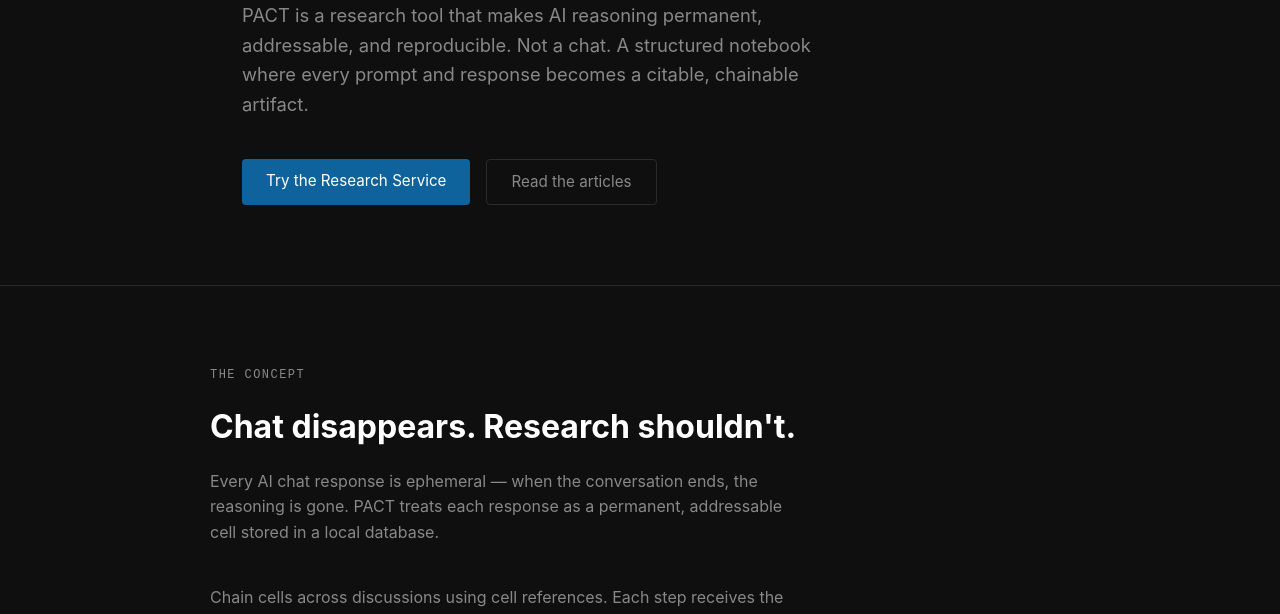
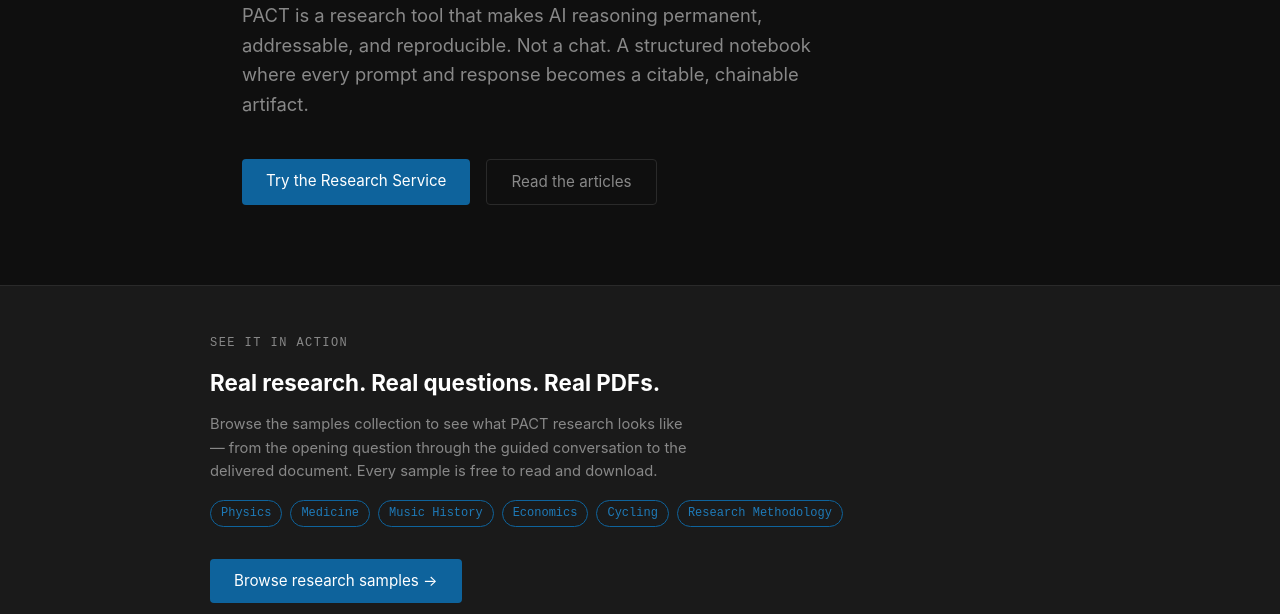
Before and after one commit to adriatic/pactresearch-site, a website: page index.html in a window 1280 px wide. Shown: the part 337-951 px from the top of the page. Drawn offline with Linux system fonts and the light colour scheme.

Commit message:
Add samples teaser block linking to app.pactresearch.net/samples

```diff
--- a/index.html
+++ b/index.html
@@ -168,6 +168,62 @@
       border-color: #555;
       color: var(--text);
       text-decoration: none;
+    }
+
+    /* SAMPLES TEASER */
+    .samples-teaser {
+      border-top: 1px solid var(--border);
+      border-bottom: 1px solid var(--border);
+      padding: 48px 2rem;
+      background: var(--surface);
+    }
+
+    .samples-teaser-inner {
+      max-width: 860px;
+      margin: 0 auto;
+      display: flex;
+      align-items: center;
+      justify-content: space-between;
+      gap: 2rem;
+      flex-wrap: wrap;
+    }
+
+    .samples-teaser-text .label {
+      font-family: var(--font-mono);
+      font-size: 0.75em;
+      color: var(--muted);
+      letter-spacing: 0.12em;
+      text-transform: uppercase;
+      margin-bottom: 0.75rem;
+    }
+
+    .samples-teaser-text h2 {
+      font-size: 1.4rem;
+      color: #fff;
+      margin-bottom: 0.75rem;
+    }
+
+    .samples-teaser-text p {
+      color: var(--muted);
+      font-size: 0.92em;
+      max-width: 480px;
+      line-height: 1.6;
+    }
+
+    .samples-teaser-domains {
+      display: flex;
+      flex-wrap: wrap;
+      gap: 8px;
+      margin-top: 1rem;
+    }
+
+    .domain-pill {
+      font-family: var(--font-mono);
+      font-size: 0.75em;
+      color: var(--accent-light);
+      border: 1px solid var(--accent);
+      border-radius: 20px;
+      padding: 3px 10px;
     }
 
     /* SECTION */
@@ -416,6 +472,28 @@
     </div>
   </div>
 
+  <!-- SAMPLES TEASER -->
+  <div class="samples-teaser">
+    <div class="samples-teaser-inner">
+      <div class="samples-teaser-text">
+        <div class="label">See it in action</div>
+        <h2>Real research. Real questions. Real PDFs.</h2>
+        <p>Browse the samples collection to see what PACT research looks like — from the opening question through the
+          guided conversation to the delivered document. Every sample is free to read and download.</p>
+        <div class="samples-teaser-domains">
+          <span class="domain-pill">Physics</span>
+          <span class="domain-pill">Medicine</span>
+          <span class="domain-pill">Music History</span>
+          <span class="domain-pill">Economics</span>
+          <span class="domain-pill">Cycling</span>
+          <span class="domain-pill">Research Methodology</span>
+        </div>
+      </div>
+      <a href="https://app.pactresearch.net/samples" class="btn-primary"
+        style="white-space: nowrap; flex-shrink: 0;">Browse research samples →</a>
+    </div>
+  </div>
+
   <section id="how">
     <div class="section-inner">
       <div class="section-label">The concept</div>
@@ -525,7 +603,6 @@
             <p>Two alternative approaches to structuring AI-assisted research workflows.</p>
           </div>
         </div>
-
       </div>
     </div>
   </section>
@@ -543,7 +620,7 @@
           <p>Model tiers, signed notebook export, config management, and the full story of what each menu item does.</p>
         </div>
         <div class="blog-card"><time datetime="2026-05-13">May 13, 2026</time> <span
-            style="font-size:0.78em;color:var(--muted);font-family:var(--font-mono)">Research</span>
+            style="font-size:0.78em;color:var(--muted);font-family:var(--font-mono)">Development</span>
           <h3><a href="/blog/pactresearch-net-is-live.html">pactresearch.net is live</a></h3>
           <p>The PACT Research website launched today. A brief note on what it represents and what comes next for the
             research network.</p>
```
